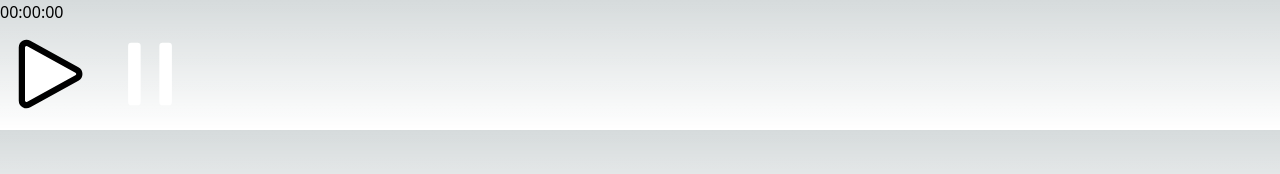
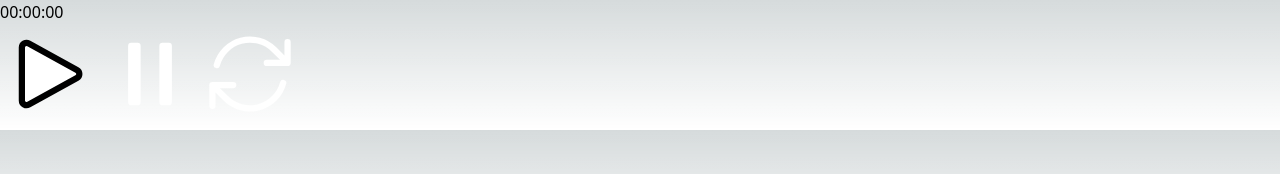
Before and after one commit to JamesZhang878/Chronos, a Next.js app: page / in a window 1280 px wide. Shown: the top 174 px of the page. Built offline with nearby package versions, Linux system fonts and the light colour scheme.

Commit message:
Add restart icon"

```diff
--- a/src/components/Stopwatch.tsx
+++ b/src/components/Stopwatch.tsx
@@ -13,6 +13,14 @@ export default function Stopwatch() {
         <button className="pause-button">
           <Image src="/img/pause.svg" width={100} height={100} alt="pause" />
         </button>
+        <button className="restart-button">
+          <Image
+            src="/img/restart.svg"
+            width={100}
+            height={100}
+            alt="restart"
+          />
+        </button>
       </div>
     </div>
   );
```
Also changed, not shown: public/img/restart.svg (added).
